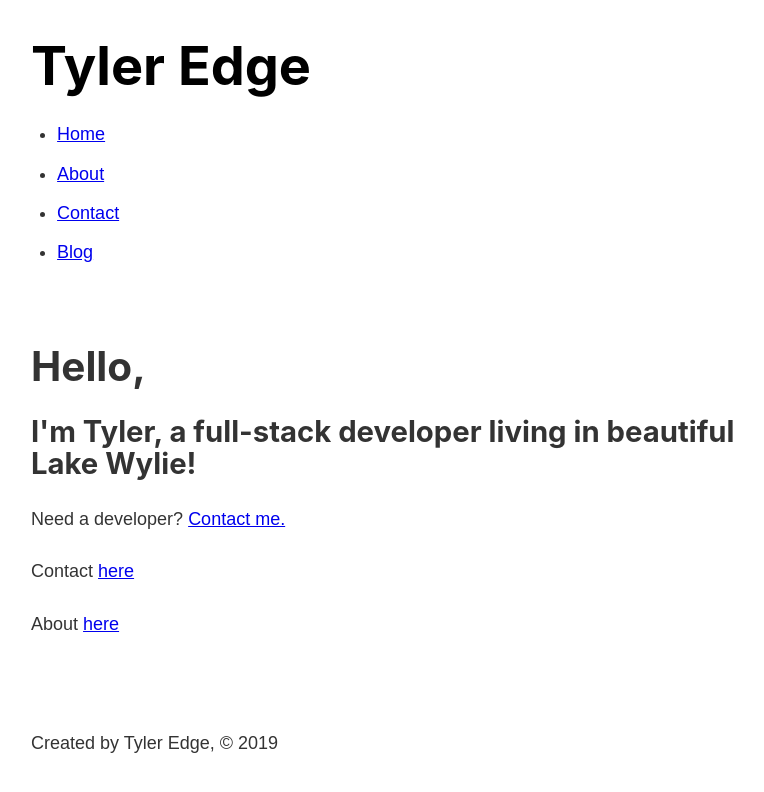
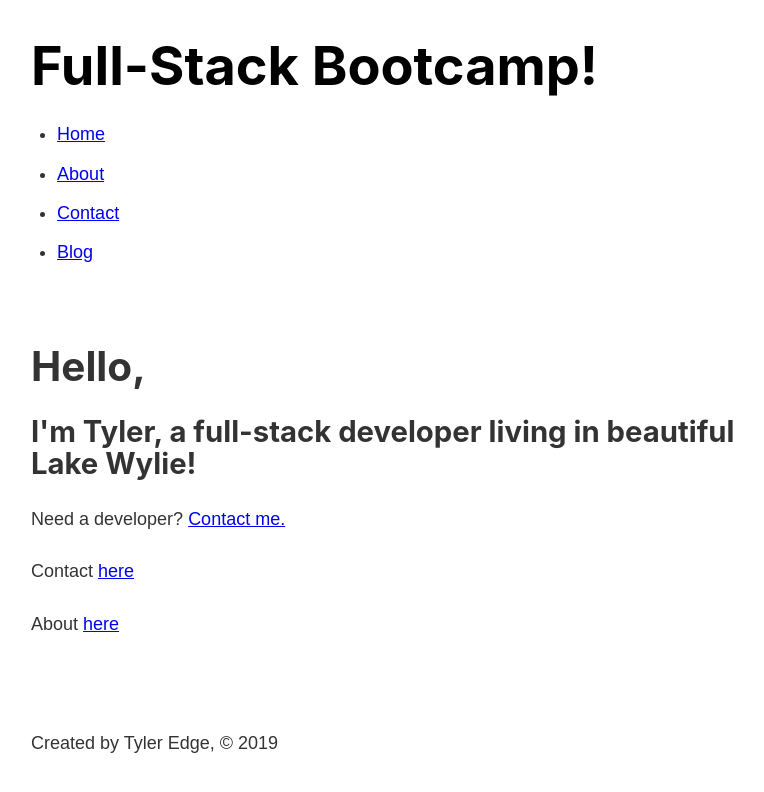
Before and after one commit to TylerCEdge/gatsbypractice, a Gatsby site: page / in a window 1280 px wide. Shown: the whole page, without its empty margins (252-1016 px from the left). Built offline with nearby package versions, Linux system fonts and the light colour scheme; Gatsby itself is replaced by a stand-in of ours.

Commit message:
graphql intergrated to use title and author from gatsby-config.js

```diff
--- a/gatsby-config.js
+++ b/gatsby-config.js
@@ -7,7 +7,7 @@
 module.exports = {
   /* Your site config here */
   siteMetadata: {
-    title: `Full-Stack Bootcamp`,
+    title: `Full-Stack Bootcamp!`,
     author: 'Tyler Edge'
   },
   plugins: [`gatsby-plugin-sass`]
--- /dev/null
+++ b/public/static/d/2388669901.json
@@ -0,0 +1 @@
+{"data":{"site":{"siteMetadata":{"author":"Tyler Edge"}}}}
--- /dev/null
+++ b/public/static/d/558995515.json
@@ -0,0 +1 @@
+{"data":{"site":{"siteMetadata":{"title":"Full-Stack Bootcamp!"}}}}
--- a/src/components/footer.js
+++ b/src/components/footer.js
@@ -1,10 +1,22 @@
 import React from 'react'
+import { graphql, useStaticQuery } from 'gatsby'
 
 export default function footer() {
+
+    const data = useStaticQuery(graphql`
+        query {
+            site {
+                siteMetadata {
+                    author
+                }
+            }
+        }
+    `)
+
     return (
         <div>
             <footer>
-                <p>Created by Tyler Edge, © 2019</p>
+                <p>Created by {data.site.siteMetadata.author}, © 2019</p>
             </footer>
         </div>
     )
--- a/src/components/header.js
+++ b/src/components/header.js
@@ -1,14 +1,25 @@
 import React from 'react'
-import { Link } from 'gatsby'
+import { Link, graphql, useStaticQuery } from 'gatsby'
 import headerStyles from './header.module.scss'
 
 export default function header() {
+
+    const data = useStaticQuery(graphql`
+        query {
+            site {
+                siteMetadata {
+                    title
+                }
+            }
+        }
+    `)
+
     return (
         <div>
             <header className={headerStyles.header}>
                 <h1>
                     <Link className={headerStyles.title} to='/'>
-                    Tyler Edge
+                    {data.site.siteMetadata.title}
                     </Link>
                 </h1>
                 <nav>
```
